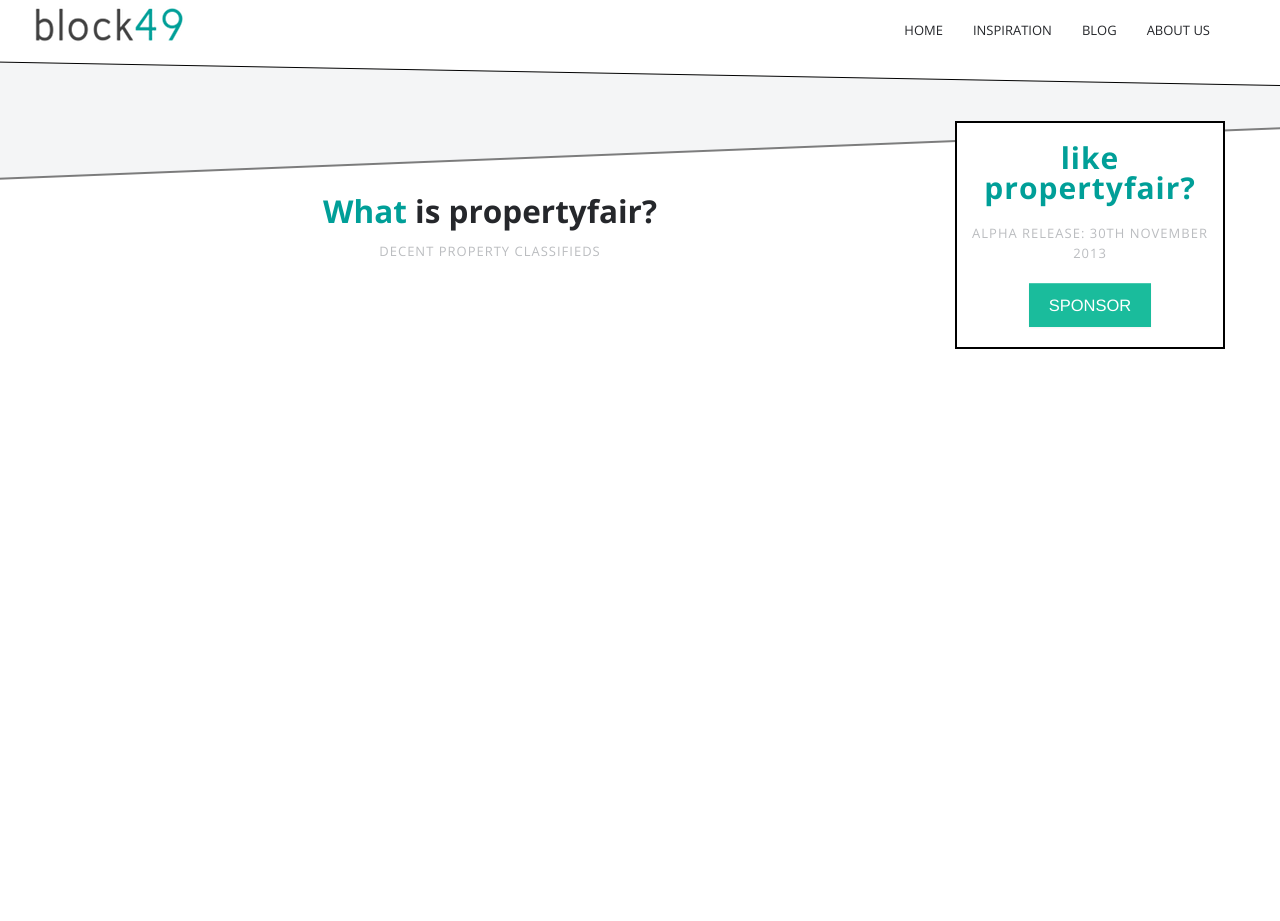
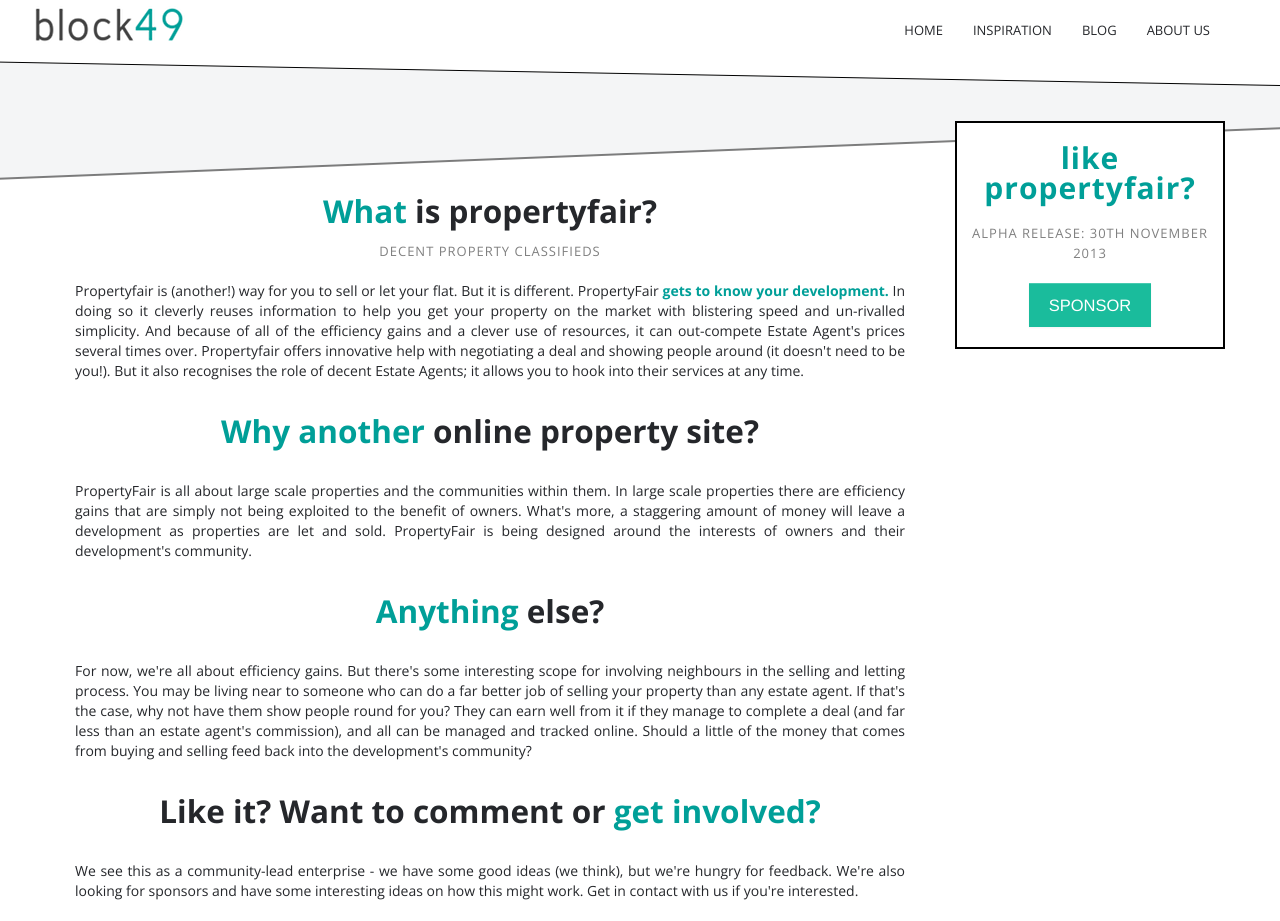
Before and after one commit to tlodge/block49.website, a Jekyll site: the page built from inspiration/propertyfair/index.html, in a window 1280 px wide and 921 px high. Built offline with Jekyll 4.4.1, drawn with Linux system fonts in a browser that asks for light colours.

Commit message:
added property fair text

```diff
--- a/assets/css/style.css
+++ b/assets/css/style.css
@@ -768,7 +768,7 @@
 .thumbnail span {
     text-align: center;
 	font-size: 13px;
-	color: #bbbdc0;
+	color: #808080; /*#bbbdc0;*/
 	text-transform: uppercase;
 	letter-spacing: 1px;
 	font-weight: 100;
--- a/inspiration/communitypot/index.html
+++ b/inspiration/communitypot/index.html
@@ -12,7 +12,7 @@
             </div>
             <div class=" thumbnail span3 tile pull-right">
                 <div class="border">
-                    <h4> <strong>like</strong> community funding? </h4>
+                    <h4> <strong>like</strong> community pot? </h4>
                     <span> ALPHA RELEASE: 30th November 2013 </span>
                     <p class="center"><button class="btn flat-butt flat-primary-butt">SPONSOR</button></p>
                 </div>
--- a/inspiration/propertyfair/index.html
+++ b/inspiration/propertyfair/index.html
@@ -7,8 +7,29 @@
     <div class="container">
         <div class="row">
             <div class="thumbnail span9">
+
+
                 <h2><strong>What</strong> is propertyfair?</h2>
                 <span> decent property classifieds</span>
+                <p>
+
+Propertyfair is (another!)  way for you to sell or let your flat.  But it is different.  PropertyFair <strong> gets to know your development.</strong>  In doing so it cleverly reuses information to help you get your property on the market with blistering speed and un-rivalled simplicity.  And because of all of the efficiency gains and a clever use of resources, it can out-compete Estate Agent's prices several times over.  Propertyfair offers innovative help with negotiating a deal and showing people around (it doesn't need to be you!).  But it also recognises the role of decent Estate Agents; it allows you to hook into their services at any time. </p>
+
+
+<h2><strong>Why another</strong> online property site?</h2>
+<p>
+PropertyFair is all about large scale properties and the communities within them.  In large scale properties there are efficiency gains that are simply not being exploited to the benefit of owners. What's more, a staggering amount of money will leave a development as properties are let and sold.  PropertyFair is being designed around the interests of owners and their development's community.
+</p>
+
+<h2><strong>Anything</strong> else? </h2>
+<p>
+For now, we're all about efficiency gains.  But there's some interesting scope for involving neighbours in the selling and letting process.  You may be living near to someone who can do a far better job of selling your property than any estate agent.  If that's the case, why not have them show people round for you?  They can earn well from it if they manage to complete a deal (and far less than an estate agent's commission), and all can be managed and tracked online.  Should a little of the money that comes from buying and selling feed back into the development's community?
+</p>
+
+<h2>Like it? Want to comment or <strong>get involved?</strong></h2>
+<p>
+We see this as a community-lead enterprise - we have some good ideas (we think), but we're hungry for feedback. We're also looking for sponsors and have some interesting ideas on how this might work.  Get in contact with us if you're interested.
+</p>
             </div>
             <div class=" thumbnail span3 tile pull-right">
                 <div class="border">
@@ -17,6 +38,8 @@
                     <p class="center"><button class="btn flat-butt flat-primary-butt">SPONSOR</button></p>
                 </div>
             </div>
+
+
         </div>
     </div>
 </div>
```
Also changed, not shown: assets/img/wall.svg.
